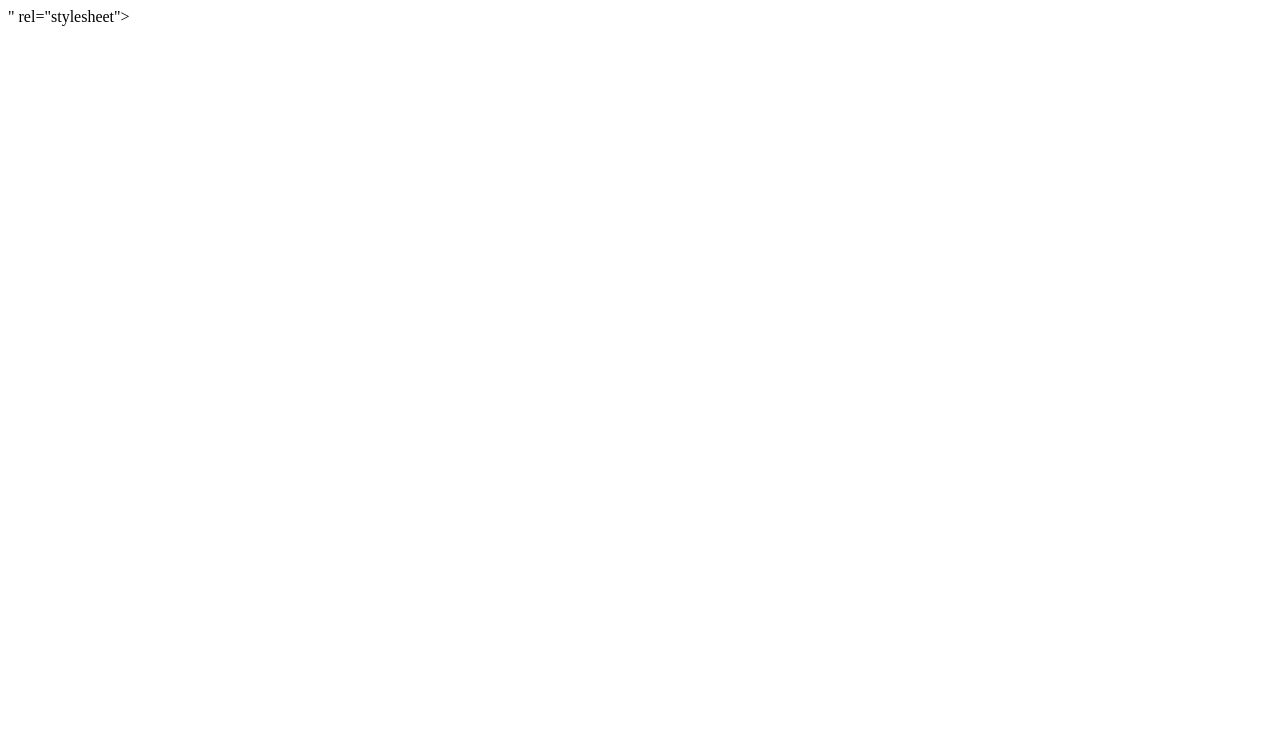
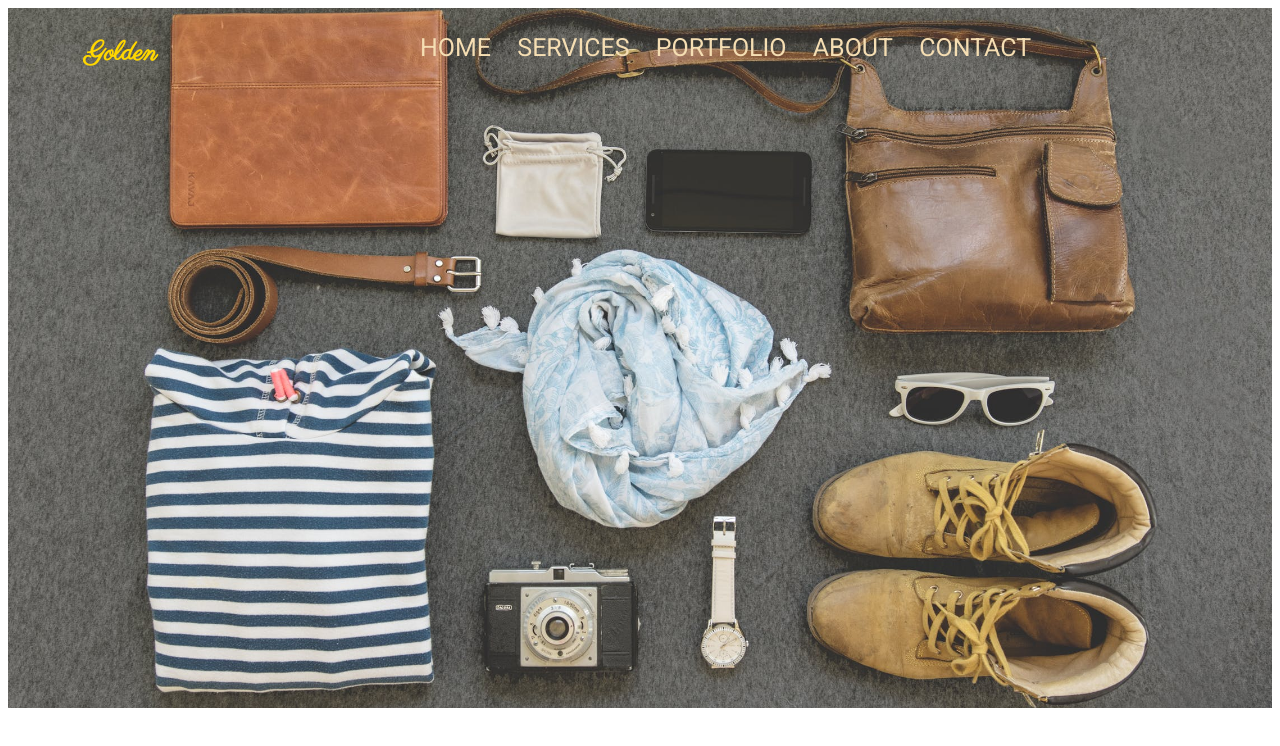
Before and after one commit to mchorosinski/landing-page-example-1, a website: page index.html in a window 1280 px wide. Drawn offline with Linux system fonts and the light colour scheme.

Commit message:
Add style for the navbar

```diff
--- a/index.html
+++ b/index.html
@@ -8,13 +8,26 @@
       <link rel="stylesheet" href="https://cdn.jsdelivr.net/npm/@fortawesome/fontawesome-free@6.1.1/css/fontawesome.min.css" integrity="sha384-zIaWifL2YFF1qaDiAo0JFgsmasocJ/rqu7LKYH8CoBEXqGbb9eO+Xi3s6fQhgFWM" crossorigin="anonymous">
       <link rel="preconnect" href="https://fonts.googleapis.com">
       <link rel="preconnect" href="https://fonts.gstatic.com" crossorigin>
-      <link href="<link rel="preconnect" href="https://fonts.googleapis.com">
-      <link rel="preconnect" href="https://fonts.gstatic.com" crossorigin>
-      <link href="https://fonts.googleapis.com/css2?family=Roboto+Mono:wght@400;700&family=Roboto:wght@400;700&display=swap" rel="stylesheet">" rel="stylesheet">
-      <link rel="stylesheet" href="vendor/bootstrap-grid.css"
-      <link rel="stylesheet" href="css/style.css">
+      <link href="https://fonts.googleapis.com/css2?family=Parisienne&family=Roboto+Mono:wght@400;700&family=Roboto:wght@400;700&display=swap" rel="stylesheet">
+      <link rel="stylesheet" href="/vendor/bootstrap-grid.css">
+      <link rel="stylesheet" href="/css/style.css">
   </head>
     <body>
-
+        <nav class="navbar">
+            <div class="container">
+                <div class="row">
+                    <p class="logo col-lg-3">Golden</p>
+                    <div class="navbar-nav col-lg-9">
+                        <ul class="navbar-list">
+                            <li>HOME</li>
+                            <li>SERVICES</li>
+                            <li>PORTFOLIO</li>
+                            <li>ABOUT</li>
+                            <li>CONTACT</li>
+                        </ul>
+                    </div>
+                </div>
+            </div>
+        </nav>
     </body>
 </html>
--- a/sass/style.scss
+++ b/sass/style.scss
@@ -2,3 +2,42 @@
 
 $font-first: 'Roboto', sans-serif;
 $font-second: 'Roboto Mono', monospace;
+$font-logo: 'Parisienne', cursive;
+
+/* Global */
+
+*, *::before, *::after  {
+    box-sizing: border-box;
+}
+
+/* Logo */
+
+.logo {
+    font-family: $font-logo;
+    font-size: 27px;
+    font-weight: 700;
+    color: gold;
+}
+
+/* Navigation bar */
+
+.navbar-nav .navbar-list {
+    font-family: $font-first;
+    font-size: 25px;
+    list-style-type: none;
+    li {
+        color: wheat;
+        display: inline-block;
+        padding: 0 10px;
+    }
+}
+
+/* Splash */
+
+.navbar {
+    background-image: url('/images/nav-background.jpeg');
+    min-height: 700px;
+    background-position: center;
+    background-repeat: no-repeat;
+    background-size: cover;
+}
```
Also changed, not shown: css/style.css, images/nav-background.jpeg (added), 1 other file.
